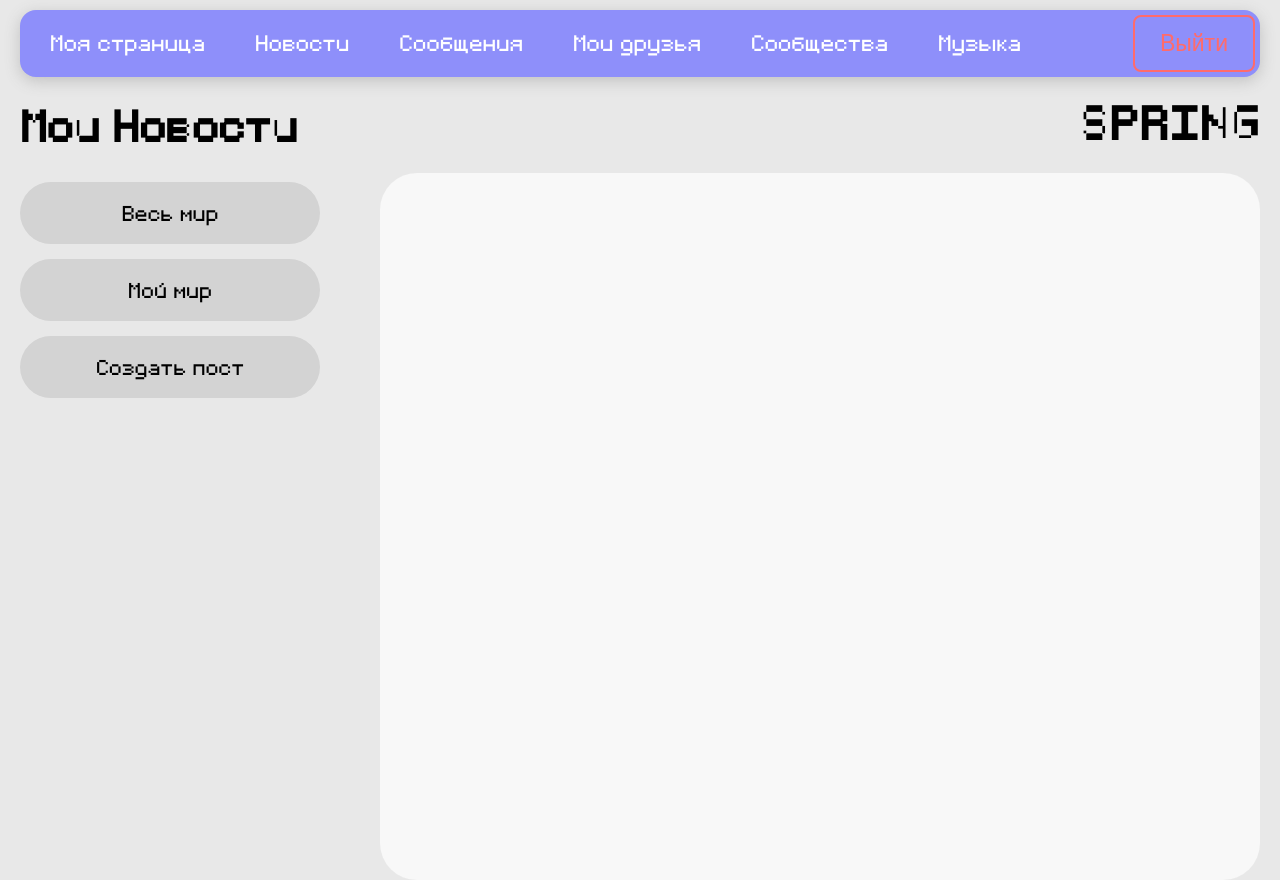
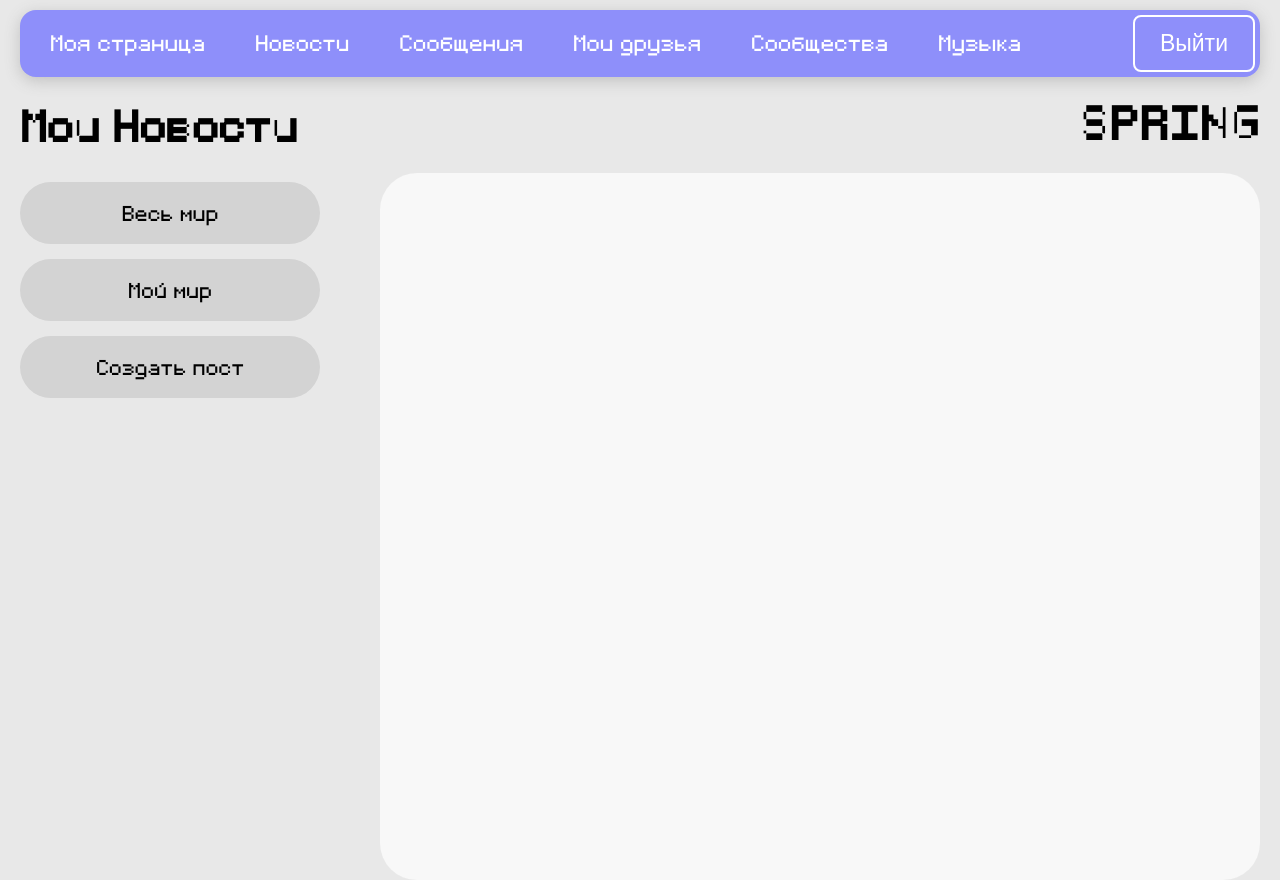
Before and after one commit to nailatik/prishli_posmotret, a React (Vite) app in the folder front/social_app/: page / in a window 1280 px wide. Built offline with nearby package versions, Linux system fonts and the light colour scheme; no server answers; sample sign-in values are in the browser's storage.

Commit message:
fix | изменил цвет кнопок авторизации

```diff
--- a/front/social_app/src/components/header/Header.css
+++ b/front/social_app/src/components/header/Header.css
@@ -53,16 +53,16 @@
 
 .header-auth-btn:hover {
   background: white;
-  color: #8E8FFA;
+  color: #9a9a9a;
 }
 
 .header-logout-btn {
-  border-color: #ff6b6b;
-  color: #ff6b6b;
+  border-color: #ffffff;
+  color: #ffffff;
 }
 
 .header-logout-btn:hover {
-  background: #ff6b6b;
+  background: #ffaeae;
   color: white;
 }
 
--- a/front/social_app/src/components/header/Header.jsx
+++ b/front/social_app/src/components/header/Header.jsx
@@ -60,7 +60,7 @@ function Header() {
             </button>
           ) : (
             <button className="header-auth-btn header-login-btn" onClick={handleLogin}>
-              Войти/Зарегистрироваться
+              Авторизоваться
             </button>
           )}
         </nav>
```
Also changed, not shown: 1 other file (tests, documents, lock files or other folders).
